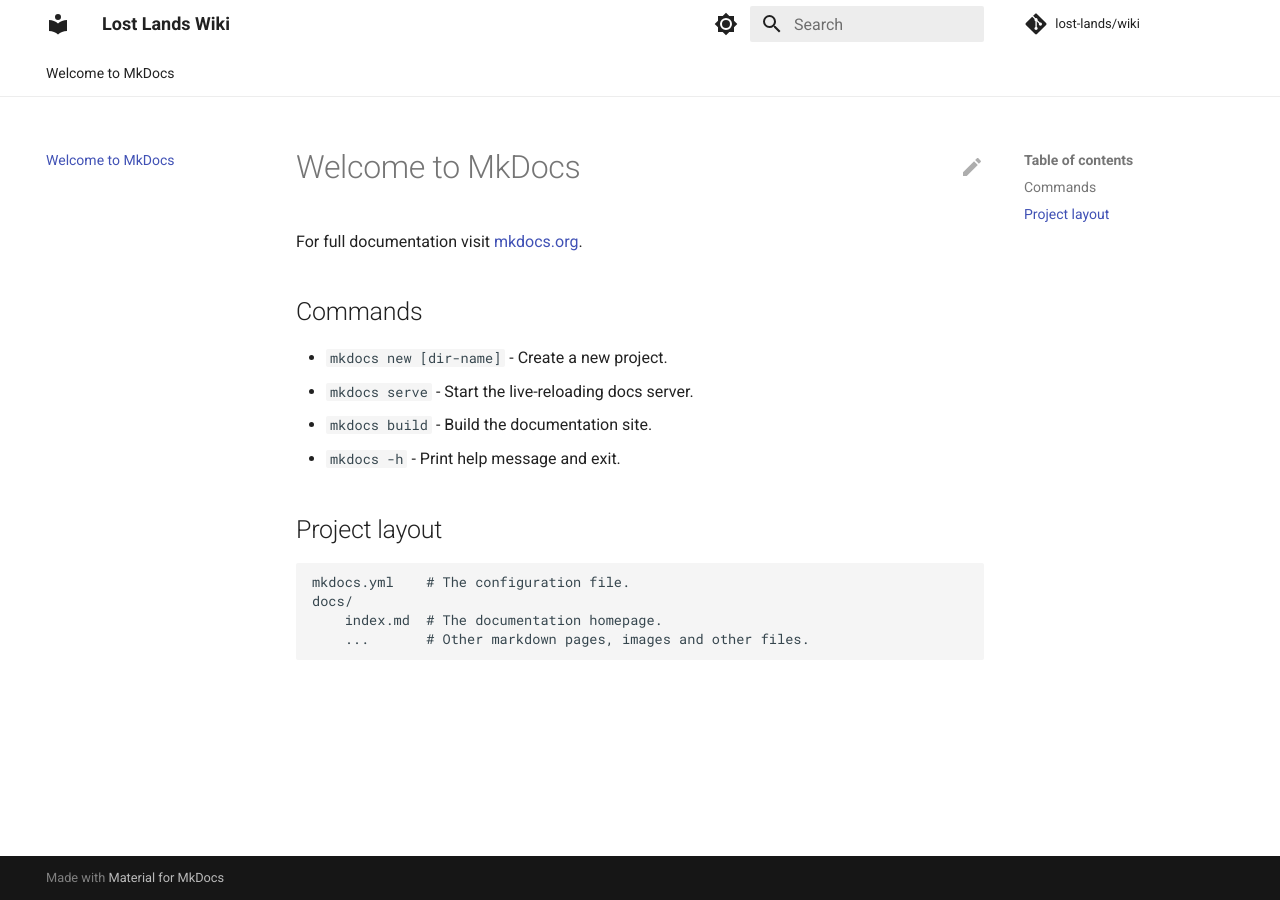
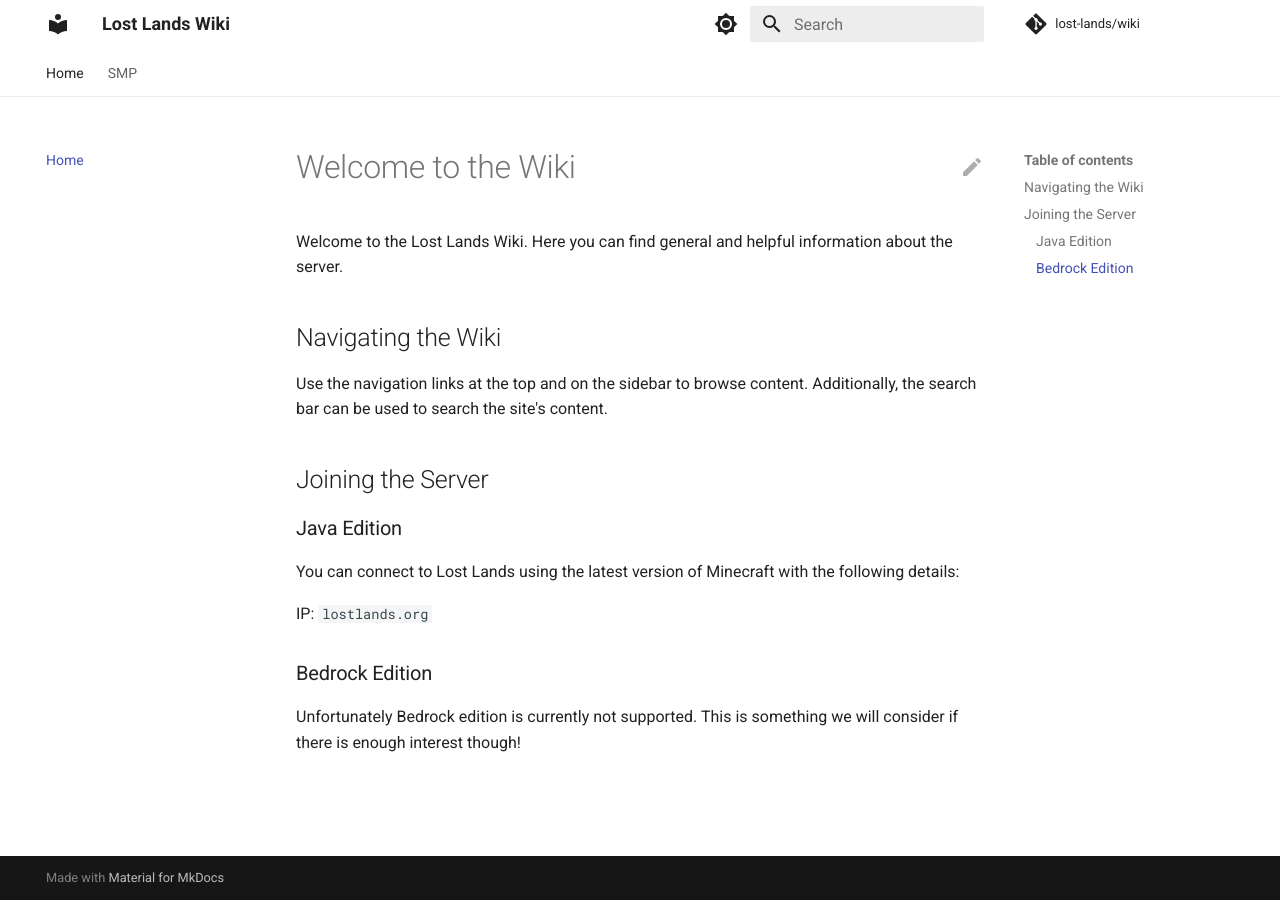
Before and after one commit to lost-lands/wiki, an MkDocs documentation site: the page built from docs/index.md, in a window 1280 px wide. Built offline with MkDocs 1.6.1 and Material for MkDocs 9.7.7, drawn with Linux system fonts in a browser that asks for light colours; comment, search, counter and statistics services are not loaded.

Commit message:
Began wiki content

```diff
--- a/docs/index.md
+++ b/docs/index.md
@@ -1,17 +1,16 @@
-# Welcome to MkDocs
+# Welcome to the Wiki
+Welcome to the Lost Lands Wiki. Here you can find general and helpful information about the server.
 
-For full documentation visit [mkdocs.org](https://www.mkdocs.org).
+## Navigating the Wiki
 
-## Commands
+Use the navigation links at the top and on the sidebar to browse content. Additionally, the search bar can be used to search the site's content.
 
-* `mkdocs new [dir-name]` - Create a new project.
-* `mkdocs serve` - Start the live-reloading docs server.
-* `mkdocs build` - Build the documentation site.
-* `mkdocs -h` - Print help message and exit.
+## Joining the Server
+### Java Edition
 
-## Project layout
+You can connect to Lost Lands using the latest version of Minecraft with the following details:
 
-    mkdocs.yml    # The configuration file.
-    docs/
-        index.md  # The documentation homepage.
-        ...       # Other markdown pages, images and other files.
+IP: `lostlands.org`
+
+### Bedrock Edition
+Unfortunately Bedrock edition is currently not supported. This is something we will consider if there is enough interest though!
--- /dev/null
+++ b/docs/smp/index.md
@@ -0,0 +1 @@
+# SMP Wiki
--- a/mkdocs.yml
+++ b/mkdocs.yml
@@ -2,6 +2,12 @@
 site_url: https://wiki.lostlands.org/
 repo_url: https://github.com/lost-lands/wiki
 repo_name: lost-lands/wiki
+
+nav:
+  - Home: index.md
+  - SMP:
+      - Home: smp/index.md
+      - Claims: smp/claims.md
 
 plugins:
   - search:
```
Also changed, not shown: docs/smp/claims.md (added, +3 -0 lines).
